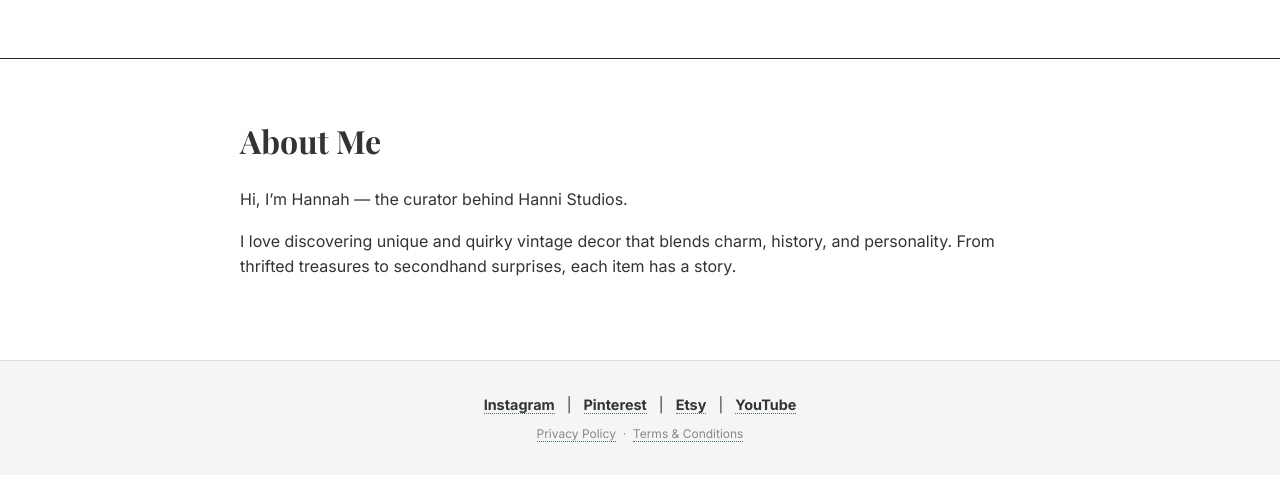
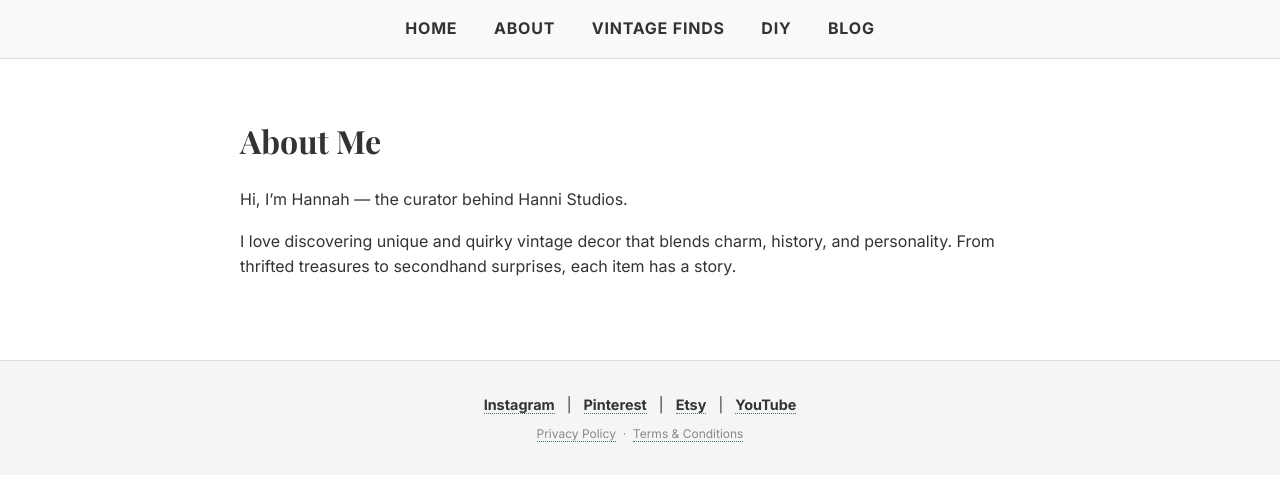
Before and after one commit to hannistudios/hannistudios.github.io, a Jekyll site: the page built from about.md, in a window 1280 px wide. Shown: the top 481 px of the page. Built offline with Jekyll 4.4.1, drawn with Linux system fonts in a browser that asks for light colours.

Commit message:
Update default.html

```diff
--- a/_layouts/default.html
+++ b/_layouts/default.html
@@ -54,16 +54,16 @@
     }
 
     nav {
-  background: #fff;
+      background: #f9f9f9;
       padding: 1rem;
       text-align: center;
-  border-bottom: 1px solid #222;
+      border-bottom: 1px solid #ddd;
     }
 
     nav a {
       margin: 0 1rem;
       text-decoration: none;
-  color: #fff;
+      color: #333;
       font-weight: 700;
       font-family: 'Inter', sans-serif;
       text-transform: uppercase;
@@ -73,9 +73,7 @@ nav a {
 
     nav a:hover {
       text-decoration: underline;
-  color: #ddd;
     }
-
 
     main {
       padding: 2rem 1rem 4rem;
```
Lines whose indentation alone changed are shown as unchanged.
